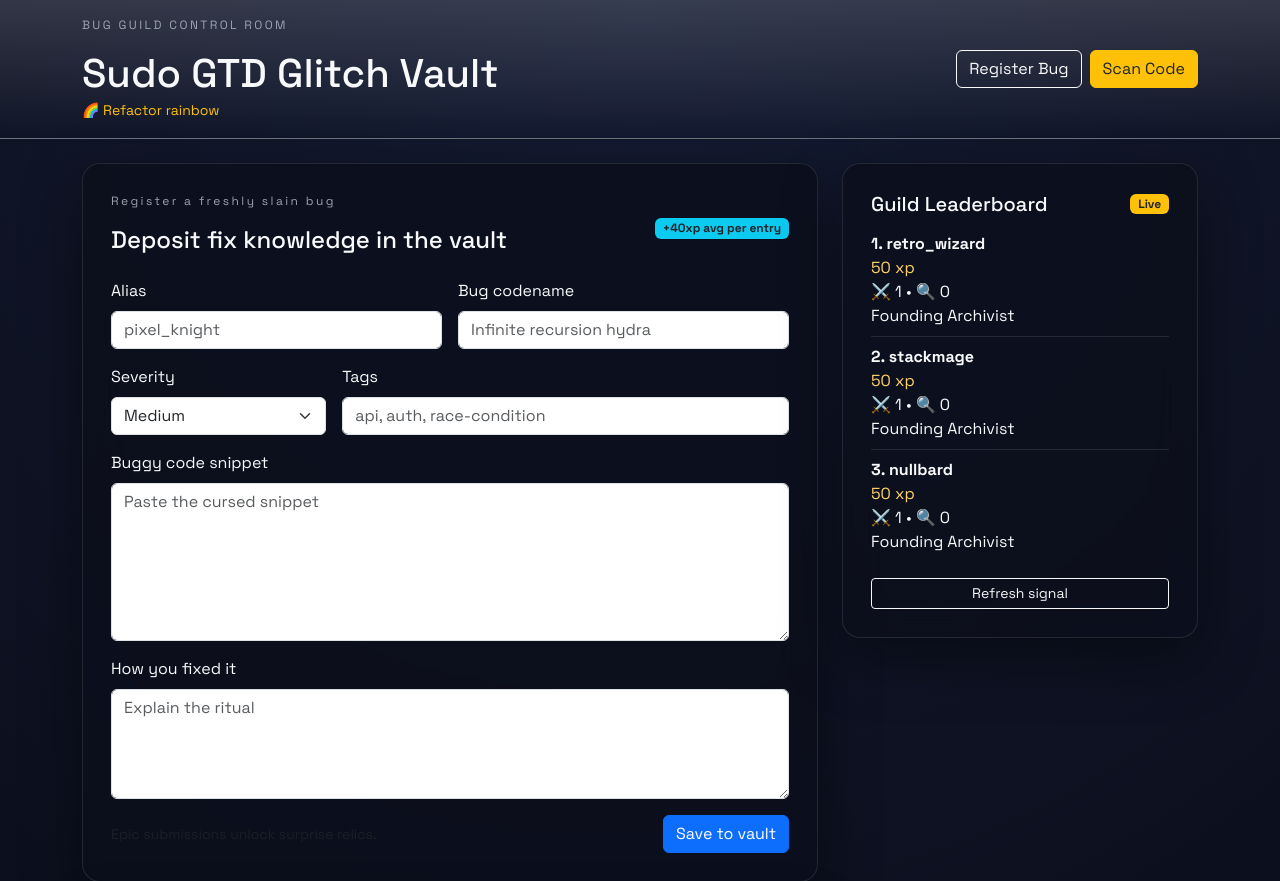
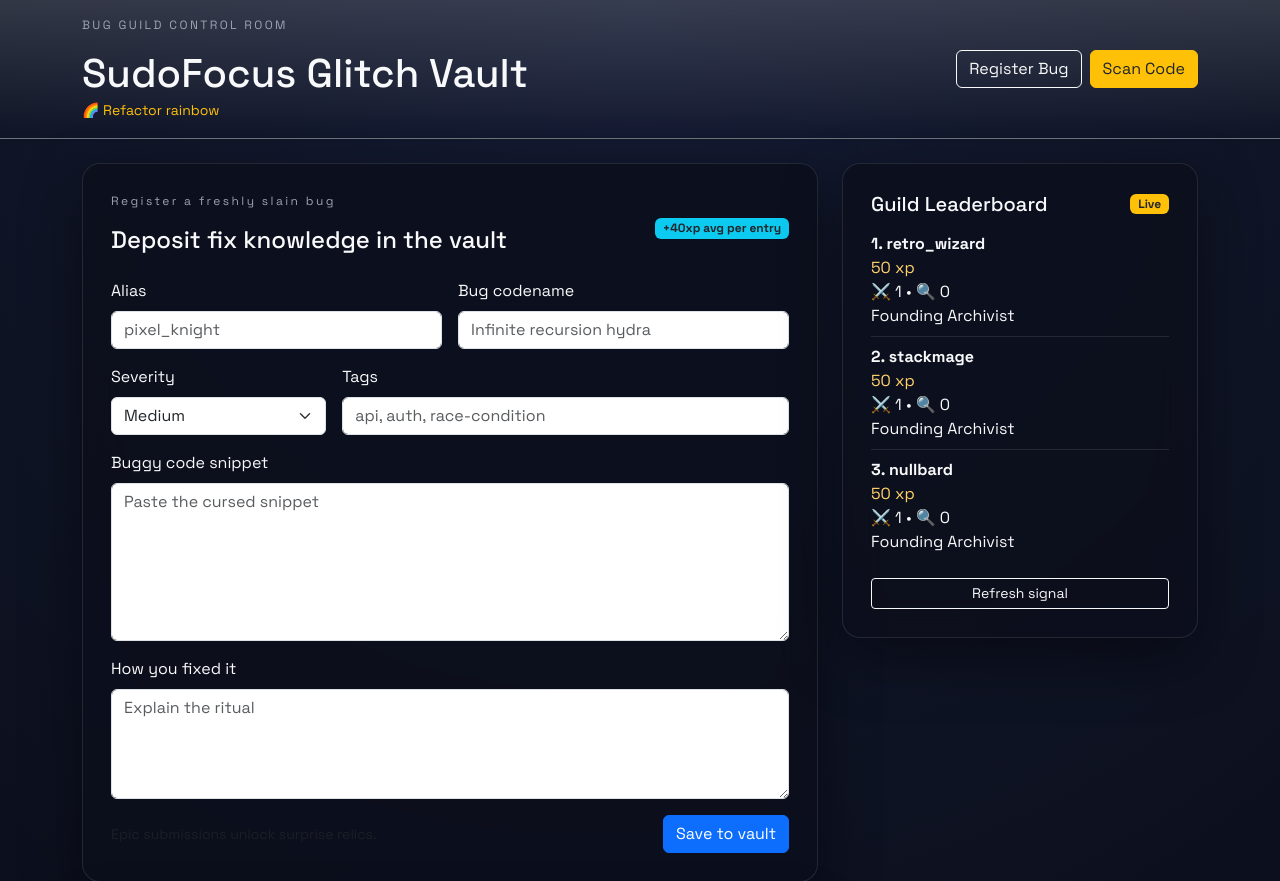
Before and after one commit to leonielc/sudoGTD, a Flask app: page / in a window 1280 px wide. Shown: the top 881 px of the page. Run offline with Flask 3, Linux system fonts and the light colour scheme; data comes from the database, SQL or seed files in the repository; some web fonts are replaced.

Commit message:
fix the name

```diff
--- a/templates/base.html
+++ b/templates/base.html
@@ -18,7 +18,7 @@
       <div class="container d-flex flex-column flex-md-row align-items-md-center justify-content-between gap-3">
         <div>
           <p class="eyebrow text-uppercase">Bug Guild Control Room</p>
-          <h1 class="mb-0">Sudo GTD Glitch Vault</h1>
+          <h1 class="mb-0">SudoFocus Glitch Vault</h1>
           <small class="text-warning">{{ guild_mood }}</small>
         </div>
         <nav class="nav gap-2">
```
